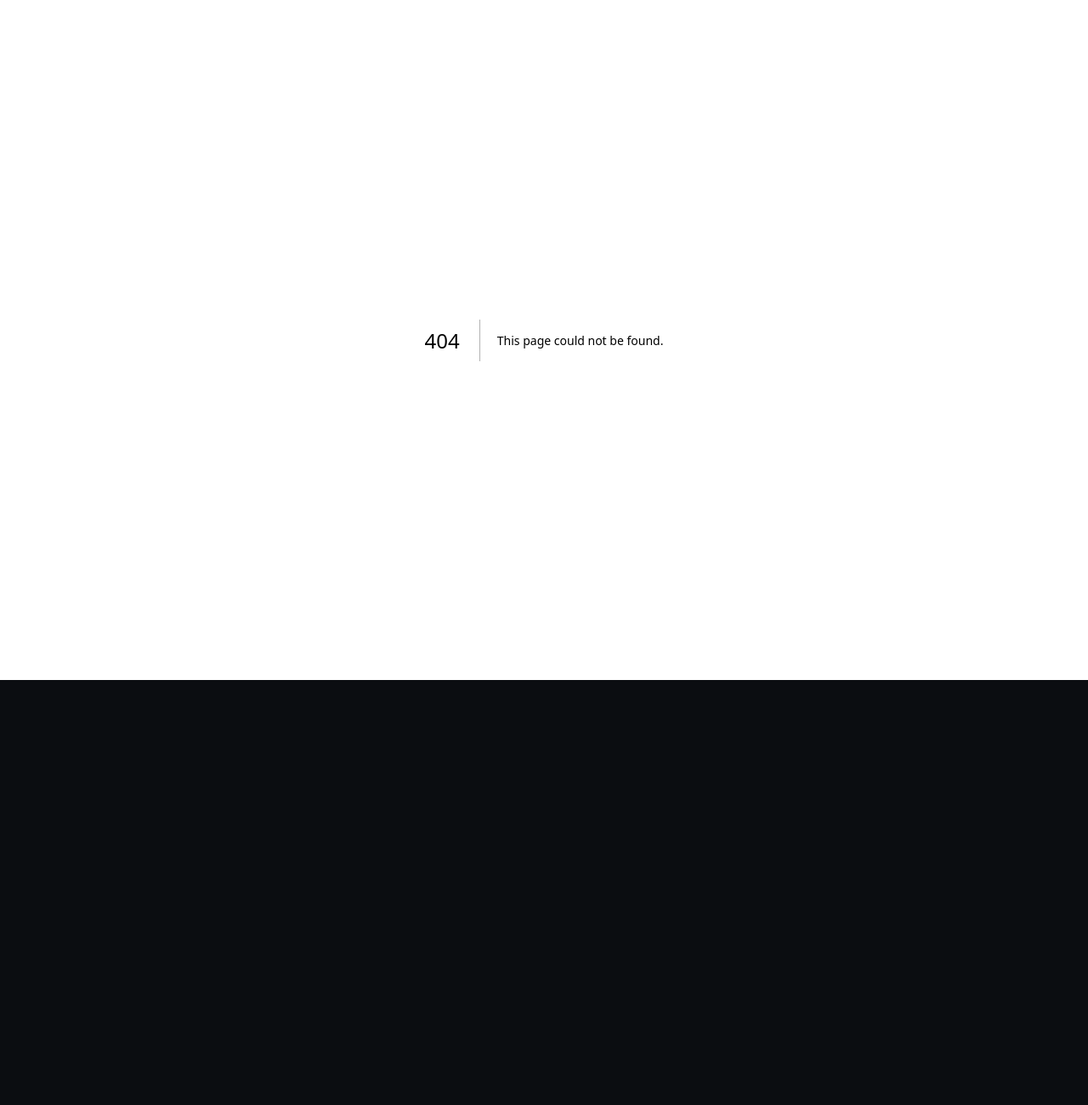
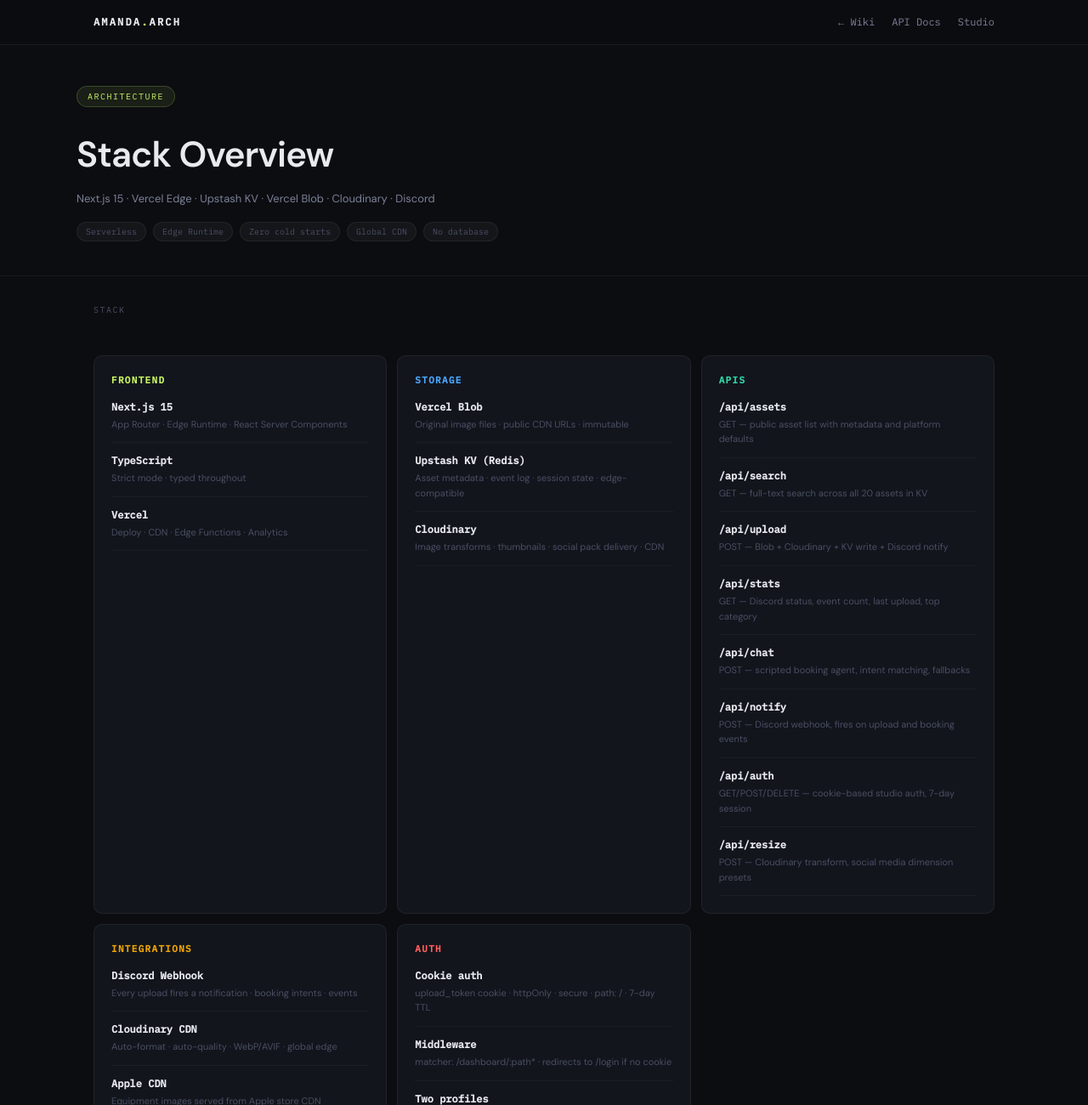
Before and after one commit to ANTCPU/photography, a Next.js app: page /wiki/architecture in a window 1280 px wide. Before the commit this address had no page. Shown: the top 1300 px of the page at 85% size. Before the commit the page ends 800 px from the top, so only its background shows below. Built offline with nearby package versions, Linux system fonts and the light colour scheme.

Commit message:
Add architecture page component

```diff
--- /dev/null
+++ b/app/wiki/architecture/page.tsx
@@ -0,0 +1,259 @@
+// app/wiki/architecture/page.tsx
+import Link from 'next/link'
+
+const STACK = [
+  {
+    layer:   'Frontend',
+    color:   '#c8f564',
+    items: [
+      { name: 'Next.js 15',        desc: 'App Router · Edge Runtime · React Server Components' },
+      { name: 'TypeScript',        desc: 'Strict mode · typed throughout' },
+      { name: 'Vercel',            desc: 'Deploy · CDN · Edge Functions · Analytics' },
+    ],
+  },
+  {
+    layer:   'Storage',
+    color:   '#4da6ff',
+    items: [
+      { name: 'Vercel Blob',       desc: 'Original image files · public CDN URLs · immutable' },
+      { name: 'Upstash KV (Redis)',desc: 'Asset metadata · event log · session state · edge-compatible' },
+      { name: 'Cloudinary',        desc: 'Image transforms · thumbnails · social pack delivery · CDN' },
+    ],
+  },
+  {
+    layer:   'APIs',
+    color:   '#34d6a8',
+    items: [
+      { name: '/api/assets',       desc: 'GET — public asset list with metadata and platform defaults' },
+      { name: '/api/search',       desc: 'GET — full-text search across all 20 assets in KV' },
+      { name: '/api/upload',       desc: 'POST — Blob + Cloudinary + KV write + Discord notify' },
+      { name: '/api/stats',        desc: 'GET — Discord status, event count, last upload, top category' },
+      { name: '/api/chat',         desc: 'POST — scripted booking agent, intent matching, fallbacks' },
+      { name: '/api/notify',       desc: 'POST — Discord webhook, fires on upload and booking events' },
+      { name: '/api/auth',         desc: 'GET/POST/DELETE — cookie-based studio auth, 7-day session' },
+      { name: '/api/resize',       desc: 'POST — Cloudinary transform, social media dimension presets' },
+    ],
+  },
+  {
+    layer:   'Integrations',
+    color:   '#f0a500',
+    items: [
+      { name: 'Discord Webhook',   desc: 'Every upload fires a notification · booking intents · events' },
+      { name: 'Cloudinary CDN',    desc: 'Auto-format · auto-quality · WebP/AVIF · global edge' },
+      { name: 'Apple CDN',         desc: 'Equipment images served from Apple store CDN' },
+    ],
+  },
+  {
+    layer:   'Auth',
+    color:   '#ff5e5e',
+    items: [
+      { name: 'Cookie auth',       desc: 'upload_token cookie · httpOnly · secure · path: / · 7-day TTL' },
+      { name: 'Middleware',        desc: 'matcher: /dashboard/:path* · redirects to /login if no cookie' },
+      { name: 'Two profiles',      desc: 'Amanda (@amanda) · antcpu (@antcpu) · single studio key' },
+    ],
+  },
+]
+
+const FLOW = `
+  Client browser
+       │
+       ▼
+  antcpu.com/manda/          ← Static HTML · hosted on antcpu.com
+  antcpu.com/manda/agent/    ← Static HTML · booking agent UI
+       │
+       │  fetch() calls
+       ▼
+  amandaland.vercel.app      ← Next.js 15 App Router on Vercel Edge
+       │
+       ├── /api/assets        ← Upstash KV read
+       ├── /api/search        ← Upstash KV scan
+       ├── /api/stats         ← Upstash KV read + Discord ping
+       ├── /api/chat          ← Scripted engine · no external AI
+       ├── /api/upload        ──┬── Vercel Blob write
+       │                        ├── Cloudinary upload
+       │                        ├── Upstash KV write
+       │                        └── Discord webhook notify
+       └── /api/auth          ← Cookie set/verify/delete
+`
+
+const DATA_FLOW = `
+  Upload flow:
+  ─────────────────────────────────────────────────────
+  1. Client POSTs image to /api/upload
+  2. File written to Vercel Blob → returns blobUrl
+  3. File uploaded to Cloudinary → returns cloudinaryId
+  4. Metadata written to Upstash KV:
+       key: asset:{uuid}
+       value: { id, filename, blobUrl, cloudinaryId,
+                category, visibility, meta, uploadedAt }
+  5. Event written to KV event log
+  6. Discord webhook fires with filename + category
+  7. Response returns full asset object
+
+  Search flow:
+  ─────────────────────────────────────────────────────
+  1. GET /api/search?q=portrait
+  2. KV scan returns all asset keys
+  3. Filter by filename, title, category, EXIF match
+  4. Returns { count, results[], defaults{} }
+
+  Booking agent flow:
+  ─────────────────────────────────────────────────────
+  1. Client POSTs message to /api/chat
+  2. Intent matched against keyword banks
+  3. Multi-step booking flow tracked per session
+  4. Reply returned in < 400ms
+  5. On booking completion → /api/notify fires Discord
+`
+
+export default function ArchitecturePage() {
+  return (
+    <div style={s.root}>
+
+      {/* Topbar */}
+      <header style={s.topbar}>
+        <div style={s.inner}>
+          <span style={s.wordmark}>AMANDA<span style={s.accent}>.</span>ARCH</span>
+          <nav style={s.nav}>
+            <Link href="/wiki" style={s.navLink}>← Wiki</Link>
+            <Link href="/wiki/api" style={s.navLink}>API Docs</Link>
+            <Link href="/dashboard" style={s.navLink}>Studio</Link>
+          </nav>
+        </div>
+      </header>
+
+      {/* Hero */}
+      <div style={s.hero}>
+        <div style={s.heroInner}>
+          <span style={s.badge}>ARCHITECTURE</span>
+          <h1 style={s.title}>Stack Overview</h1>
+          <p style={s.sub}>
+            Next.js 15 · Vercel Edge · Upstash KV · Vercel Blob · Cloudinary · Discord
+          </p>
+          <div style={s.pillRow}>
+            {['Serverless', 'Edge Runtime', 'Zero cold starts', 'Global CDN', 'No database'].map(t => (
+              <span key={t} style={s.infoPill}>{t}</span>
+            ))}
+          </div>
+        </div>
+      </div>
+
+      <div style={s.content}>
+
+        {/* Stack layers */}
+        <div style={s.sectionLabel}>STACK</div>
+        <div style={s.stackGrid}>
+          {STACK.map(layer => (
+            <div key={layer.layer} style={s.layerCard}>
+              <div style={{ ...s.layerTitle, color: layer.color }}>
+                {layer.layer}
+              </div>
+              <div style={s.layerItems}>
+                {layer.items.map(item => (
+                  <div key={item.name} style={s.layerItem}>
+                    <div style={s.itemName}>{item.name}</div>
+                    <div style={s.itemDesc}>{item.desc}</div>
+                  </div>
+                ))}
+              </div>
+            </div>
+          ))}
+        </div>
+
+        {/* System diagram */}
+        <div style={s.sectionLabel}>SYSTEM DIAGRAM</div>
+        <div style={s.diagramCard}>
+          <pre style={s.pre}>{FLOW}</pre>
+        </div>
+
+        {/* Data flows */}
+        <div style={s.sectionLabel}>DATA FLOWS</div>
+        <div style={s.diagramCard}>
+          <pre style={s.pre}>{DATA_FLOW}</pre>
+        </div>
+
+        {/* Key decisions */}
+        <div style={s.sectionLabel}>KEY DECISIONS</div>
+        <div style={s.decisionsGrid}>
+          {[
+            {
+              decision: 'Upstash KV over Supabase',
+              reason:   'Edge-compatible, zero cold starts, no connection pooling. Asset count is small — KV scan is fast enough. Supabase migration is on the roadmap for v0.4 when query complexity grows.',
+            },
+            {
+              decision: 'Static HTML for public site',
+              reason:   'antcpu.com/manda/ is a static HTML file. Fast, no framework overhead, easy to edit. Fetches live data from the Vercel API at runtime via fetch().',
+            },
+            {
+              decision: 'Scripted agent over OpenAI',
+              reason:   'Zero API cost, instant responses, fully deterministic. Intent matching covers 95% of booking conversations. OpenAI swap-in is one function call when key is available.',
+            },
+            {
+              decision: 'Cloudinary for transforms',
+              reason:   'Vercel Blob stores originals. Cloudinary handles all resizing, format conversion, and CDN delivery. Keeps Blob costs low, leverages Cloudinary free tier.',
+            },
+            {
+              decision: 'Cookie auth over JWT',
+              reason:   'httpOnly cookie, 7-day TTL, path: /. Simple, secure, no token refresh logic. Single studio key — not a multi-tenant system.',
+            },
+            {
+              decision: 'Discord as event bus',
+              reason:   'Every upload, booking intent, and system event fires a Discord webhook. Free, instant, no infrastructure. Acts as a lightweight audit log and notification system.',
+            },
+          ].map(d => (
+            <div key={d.decision} style={s.decisionCard}>
+              <div style={s.decisionTitle}>{d.decision}</div>
+              <div style={s.decisionReason}>{d.reason}</div>
+            </div>
+          ))}
+        </div>
+
+      </div>
+
+      {/* Footer */}
+      <footer style={s.footer}>
+        <div style={s.footerInner}>
+          <span style={s.dim}>AMANDA.STUDIO · ARCHITECTURE · 2026</span>
+          <Link href="/wiki" style={s.footerLink}>← Back to Wiki</Link>
+        </div>
+      </footer>
+
+    </div>
+  )
+}
+
+const s: Record<string, React.CSSProperties> = {
+  root:           { minHeight: '100vh', background: '#0b0d11', color: '#e8eaf0', fontFamily: "'DM Sans', sans-serif", fontSize: 13 },
+  topbar:         { borderBottom: '1px solid rgba(255,255,255,0.06)', background: 'rgba(11,13,17,0.95)', position: 'sticky', top: 0, zIndex: 100, backdropFilter: 'blur(12px)' },
+  inner:          { maxWidth: 1100, margin: '0 auto', padding: '0 20px', display: 'flex', alignItems: 'center', justifyContent: 'space-between', height: 52 },
+  wordmark:       { fontSize: 12, fontWeight: 700, letterSpacing: '0.18em', color: '#e8eaf0', fontFamily: "'IBM Plex Mono', monospace" },
+  accent:         { color: '#c8f564' },
+  nav:            { display: 'flex', gap: 20 },
+  navLink:        { color: '#7c8096', textDecoration: 'none', fontSize: 12, fontFamily: "'IBM Plex Mono', monospace" },
+  hero:           { borderBottom: '1px solid rgba(255,255,255,0.06)', padding: '48px 20px 40px' },
+  heroInner:      { maxWidth: 1100, margin: '0 auto' },
+  badge:          { display: 'inline-block', fontSize: 10, fontFamily: "'IBM Plex Mono', monospace", letterSpacing: '0.15em', color: '#c8f564', background: 'rgba(200,245,100,0.08)', border: '1px solid rgba(200,245,100,0.2)', borderRadius: 20, padding: '4px 12px', marginBottom: 16 },
+  title:          { fontSize: 'clamp(28px, 5vw, 42px)' as any, fontWeight: 700, letterSpacing: '-0.02em', color: '#e8eaf0', marginBottom: 10, marginTop: 8 },
+  sub:            { fontSize: 13, color: '#7c8096', lineHeight: 1.7, marginBottom: 16 },
+  pillRow:        { display: 'flex', gap: 8, flexWrap: 'wrap' as const },
+  infoPill:       { fontSize: 10, fontFamily: "'IBM Plex Mono', monospace", color: '#4a4f63', background: 'rgba(255,255,255,0.04)', border: '1px solid rgba(255,255,255,0.06)', borderRadius: 20, padding: '3px 10px' },
+  content:        { maxWidth: 1100, margin: '0 auto', padding: '32px 20px', display: 'flex', flexDirection: 'column', gap: 32 },
+  sectionLabel:   { fontSize: 10, fontFamily: "'IBM Plex Mono', monospace", letterSpacing: '0.15em', textTransform: 'uppercase' as const, color: '#4a4f63', marginBottom: 14 },
+  stackGrid:      { display: 'grid', gridTemplateColumns: 'repeat(auto-fill, minmax(300px, 1fr))', gap: 12 },
+  layerCard:      { background: '#12151c', border: '1px solid rgba(255,255,255,0.06)', borderRadius: 10, padding: '20px' },
+  layerTitle:     { fontSize: 11, fontWeight: 700, fontFamily: "'IBM Plex Mono', monospace", letterSpacing: '0.12em', textTransform: 'uppercase' as const, marginBottom: 14 },
+  layerItems:     { display: 'flex', flexDirection: 'column', gap: 12 },
+  layerItem:      { display: 'flex', flexDirection: 'column', gap: 3, paddingBottom: 12, borderBottom: '1px solid rgba(255,255,255,0.04)' },
+  itemName:       { fontSize: 12, fontWeight: 600, color: '#e8eaf0', fontFamily: "'IBM Plex Mono', monospace" },
+  itemDesc:       { fontSize: 11, color: '#4a4f63', lineHeight: 1.6 },
+  diagramCard:    { background: '#0a0c10', border: '1px solid rgba(255,255,255,0.06)', borderRadius: 10, overflow: 'hidden' },
+  pre:            { padding: '24px', fontSize: 11, fontFamily: "'IBM Plex Mono', monospace", color: '#7c8096', overflowX: 'auto' as const, margin: 0, lineHeight: 1.8, whiteSpace: 'pre' as const },
+  decisionsGrid:  { display: 'grid', gridTemplateColumns: 'repeat(auto-fill, minmax(300px, 1fr))', gap: 12 },
+  decisionCard:   { background: '#12151c', border: '1px solid rgba(255,255,255,0.06)', borderRadius: 10, padding: '20px', display: 'flex', flexDirection: 'column', gap: 10 },
+  decisionTitle:  { fontSize: 12, fontWeight: 700, color: '#e8eaf0', fontFamily: "'IBM Plex Mono', monospace" },
+  decisionReason: { fontSize: 11, color: '#7c8096', lineHeight: 1.7 },
+  footer:         { borderTop: '1px solid rgba(255,255,255,0.06)', padding: '20px' },
+  footerInner:    { maxWidth: 1100, margin: '0 auto', display: 'flex', justifyContent: 'space-between' },
+  footerLink:     { fontSize: 11, fontFamily: "'IBM Plex Mono', monospace", color: '#c8f564', textDecoration: 'none' },
+  dim:            { fontSize: 11, fontFamily: "'IBM Plex Mono', monospace", color: '#4a4f63' },
+}
```
